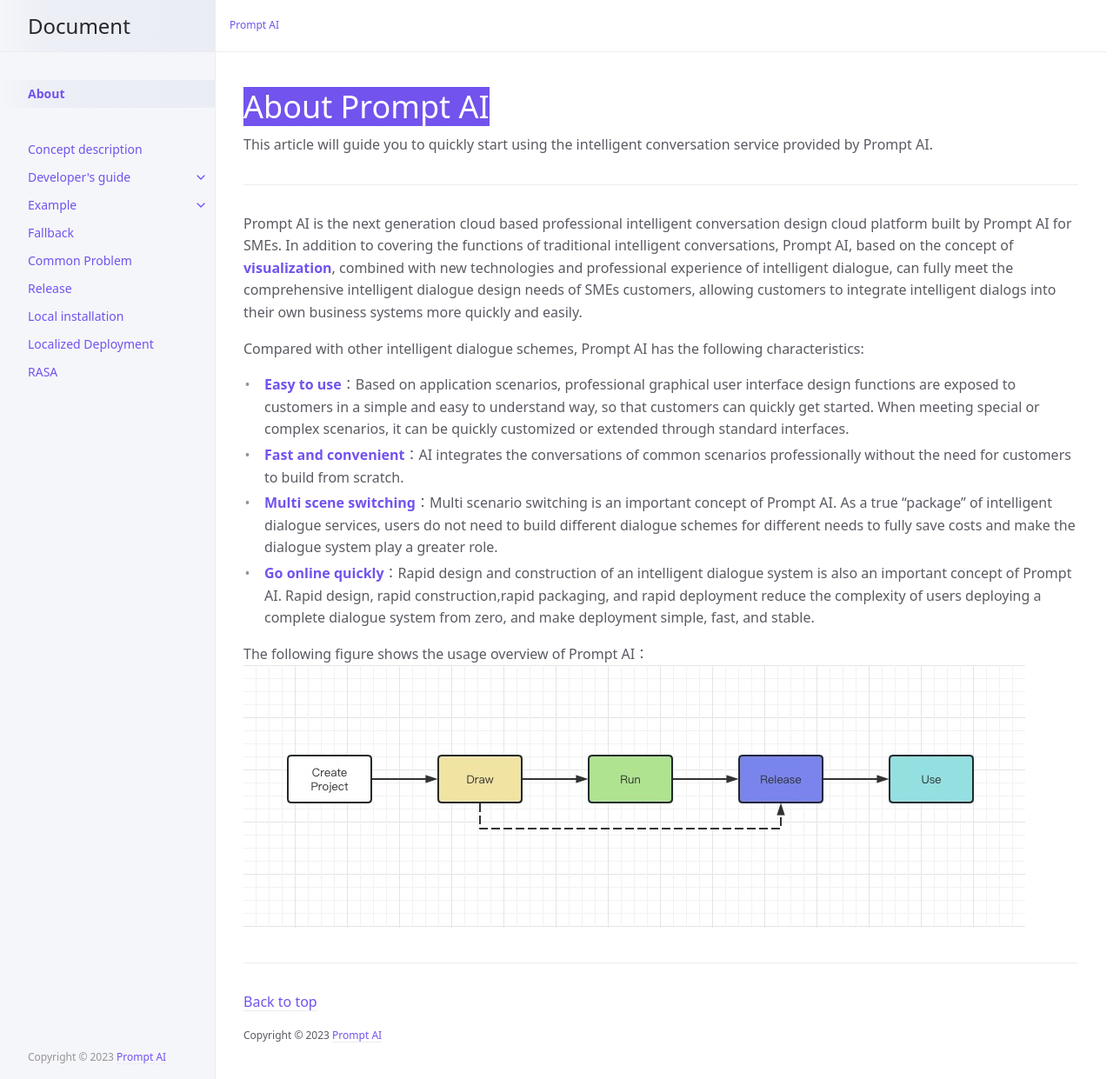
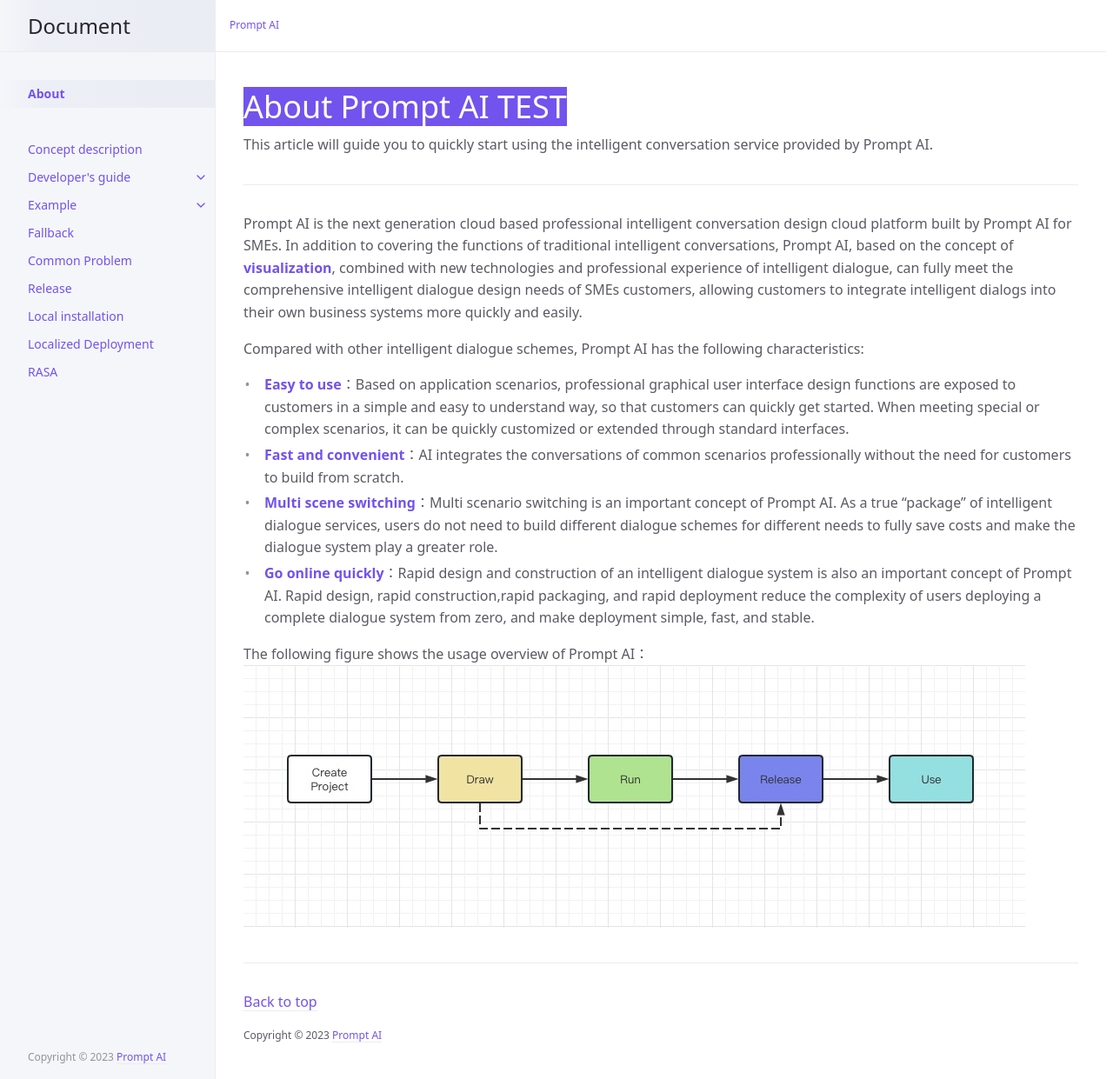
Before and after one commit to PromptAI/promptdialog, a Jekyll site: the page built from docs/about/index.md, in a window 1280 px wide and 1241 px high. Shown: the whole window at 87% size. Built offline with Jekyll 4.4.1, drawn with Linux system fonts in a browser that asks for light colours.

Commit message:
Update index.md

```diff
--- a/docs/about/index.md
+++ b/docs/about/index.md
@@ -5,7 +5,7 @@ nav_order: 1
 has_children: false
 ---
 
-# About Prompt AI
+# About Prompt AI TEST
 {: .no_toc .header }
 
 This article will guide you to quickly start using the intelligent conversation service provided by Prompt AI.
```
